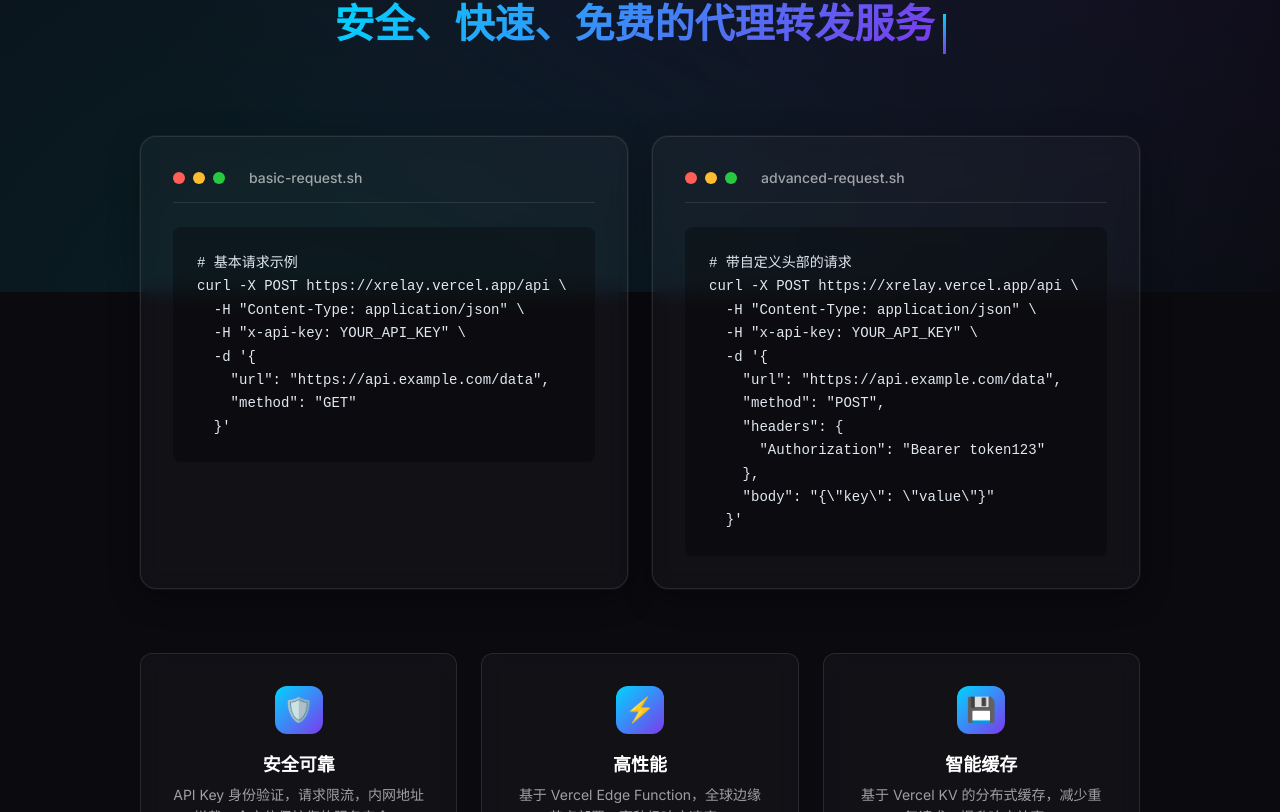
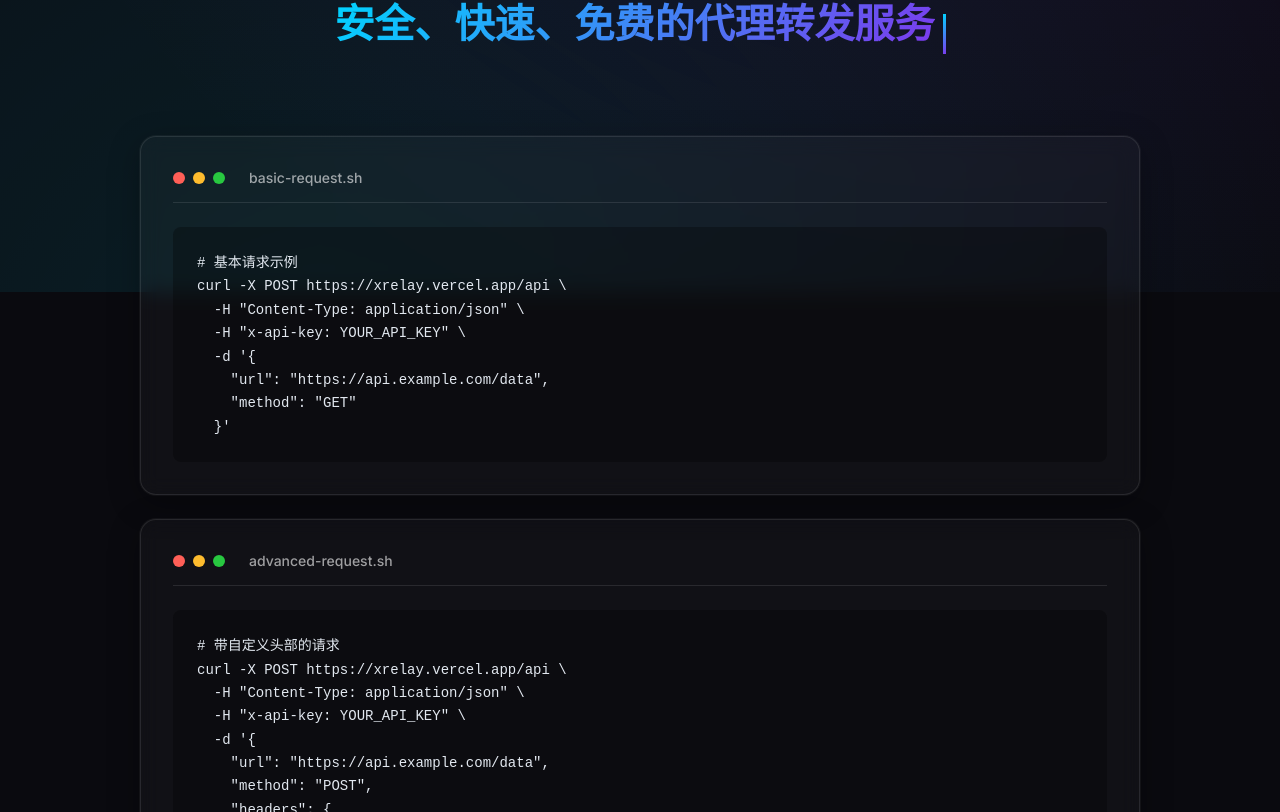
Before and after one commit to Kirky-X/xRelay, a Vue app: page / in a window 1280 px wide. Shown: the part 508-1320 px from the top of the page. Built offline with nearby package versions, Linux system fonts and the light colour scheme.

Commit message:
style: make first code card full width
- Change code cards layout from grid to flex column
- Make basic request code card fill full width

```diff
--- a/src/components/Home.vue
+++ b/src/components/Home.vue
@@ -259,9 +259,13 @@ header {
 }
 
 .code-cards {
-  display: grid;
-  grid-template-columns: repeat(2, 1fr);
+  display: flex;
+  flex-direction: column;
   gap: 1.5rem;
+}
+
+.code-cards .code-card:first-child {
+  width: 100%;
 }
 
 .code-card {
```
